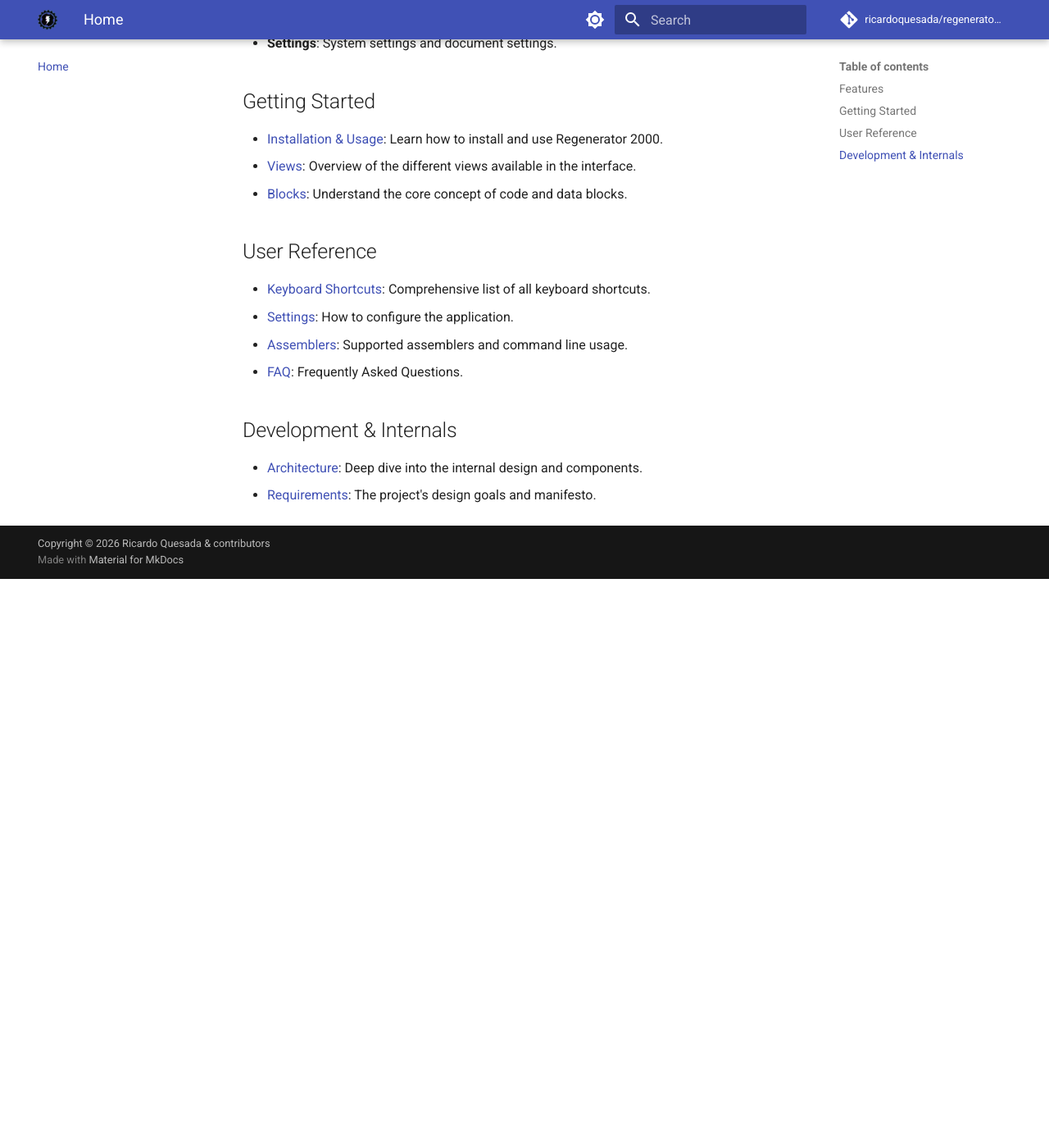
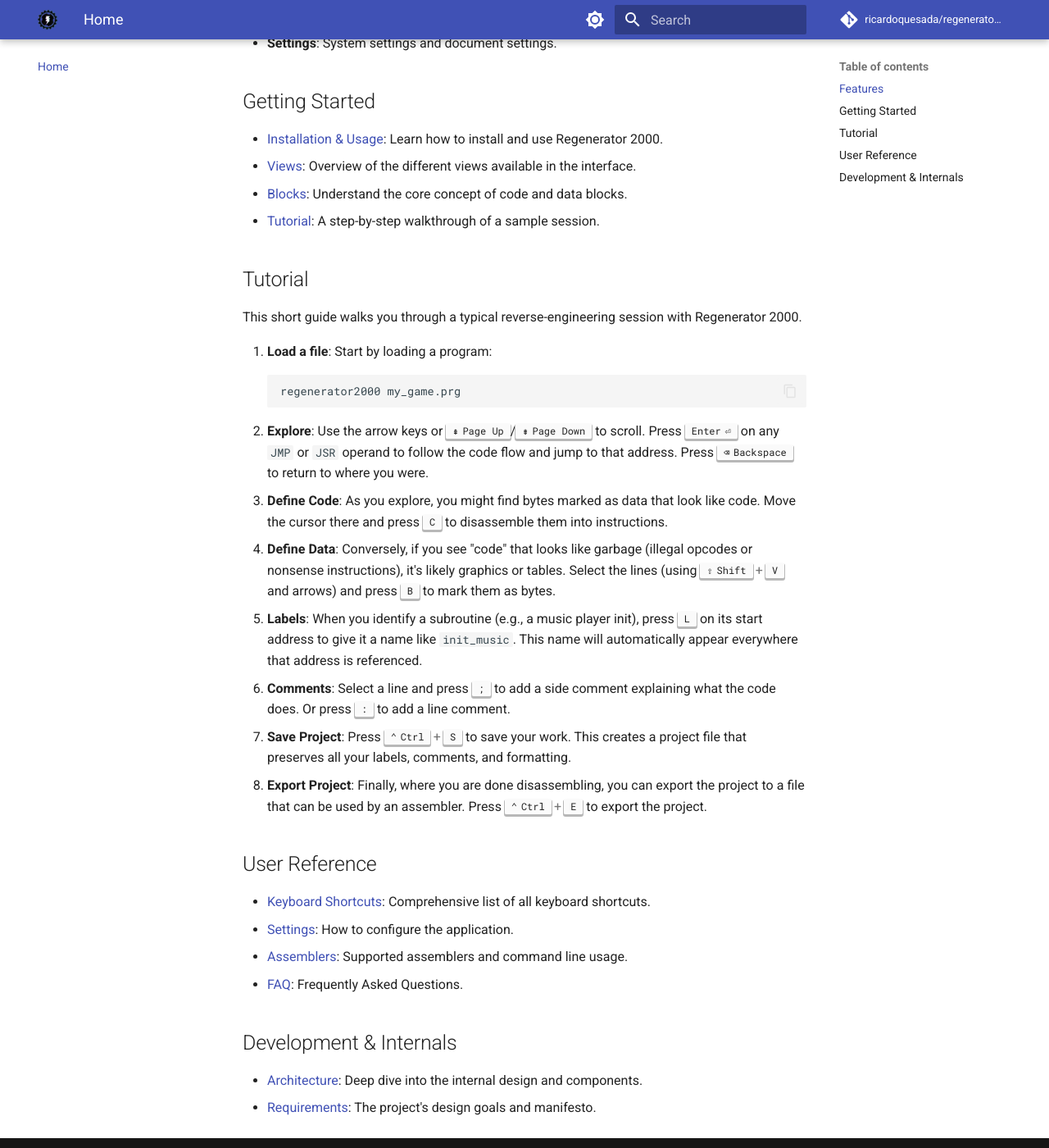
Before and after one commit to ricardoquesada/regenerator2000, an MkDocs documentation site: the page built from docs/index.md, in a window 1280 px wide and 1400 px high, scrolled down 1068 px. Shown: the whole window at 82% size. Built offline with MkDocs 1.6.1 and Material for MkDocs 9.7.7, drawn with Linux system fonts in a browser that asks for light colours; comment, search, counter and statistics services are not loaded; before the commit the page ends 1774 px from its top, so only the background shows below that.

Commit message:
add "mini tutorial" documentation

````diff
--- a/docs/index.md
+++ b/docs/index.md
@@ -22,6 +22,31 @@
 - [Installation & Usage](install.md): Learn how to install and use Regenerator 2000.
 - [Views](views.md): Overview of the different views available in the interface.
 - [Blocks](blocks.md): Understand the core concept of code and data blocks.
+- [Tutorial](#tutorial): A step-by-step walkthrough of a sample session.
+
+## Tutorial
+
+This short guide walks you through a typical reverse-engineering session with Regenerator 2000.
+
+1.  **Load a file**: Start by loading a program:
+    ```bash
+    regenerator2000 my_game.prg
+    ```
+2.  **Explore**: Use the arrow keys or ++page-up++/++page-down++ to scroll. Press ++enter++ on any
+    `JMP` or `JSR` operand to follow the code flow and jump to that address. Press ++backspace++
+    to return to where you were.
+3.  **Define Code**: As you explore, you might find bytes marked as data that look like code.
+    Move the cursor there and press ++c++ to disassemble them into instructions.
+4.  **Define Data**: Conversely, if you see "code" that looks like garbage (illegal opcodes or nonsense instructions),
+    it's likely graphics or tables. Select the lines (using ++shift+v++ and arrows) and press ++b++ to mark them as bytes.
+5.  **Labels**: When you identify a subroutine (e.g., a music player init), press ++l++ on its start address
+    to give it a name like `init_music`. This name will automatically appear everywhere that address is referenced.
+6.  **Comments**: Select a line and press ++semicolon++ to add a side comment explaining what the code does.
+    Or press ++colon++ to add a line comment.
+7.  **Save Project**: Press ++ctrl+s++ to save your work. This creates a project file
+    that preserves all your labels, comments, and formatting.
+8.  **Export Project**: Finally, where you are done disassembling, you can export the project
+    to a file that can be used by an assembler. Press ++ctrl+e++ to export the project.
 
 ## User Reference
 
````
